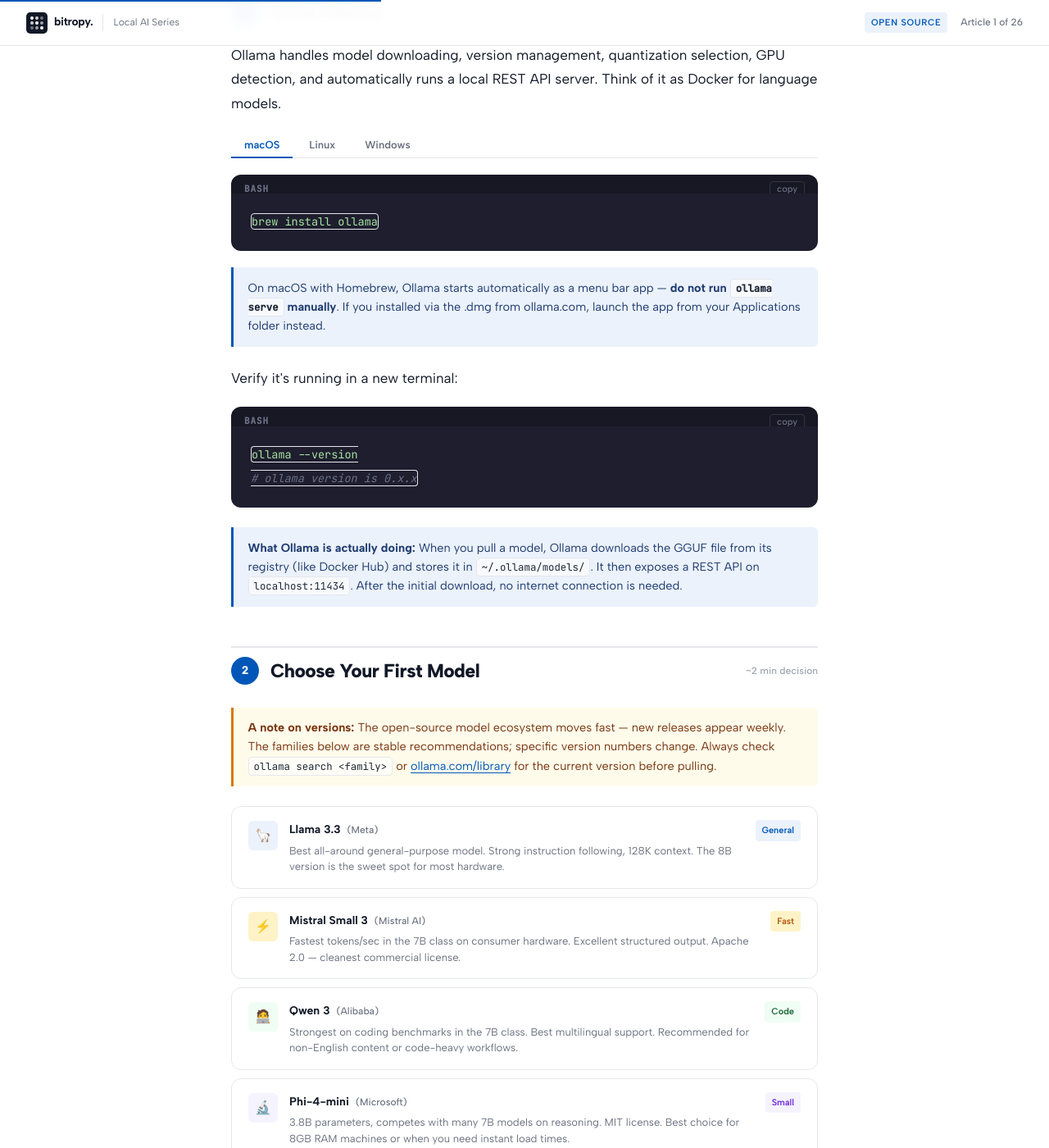
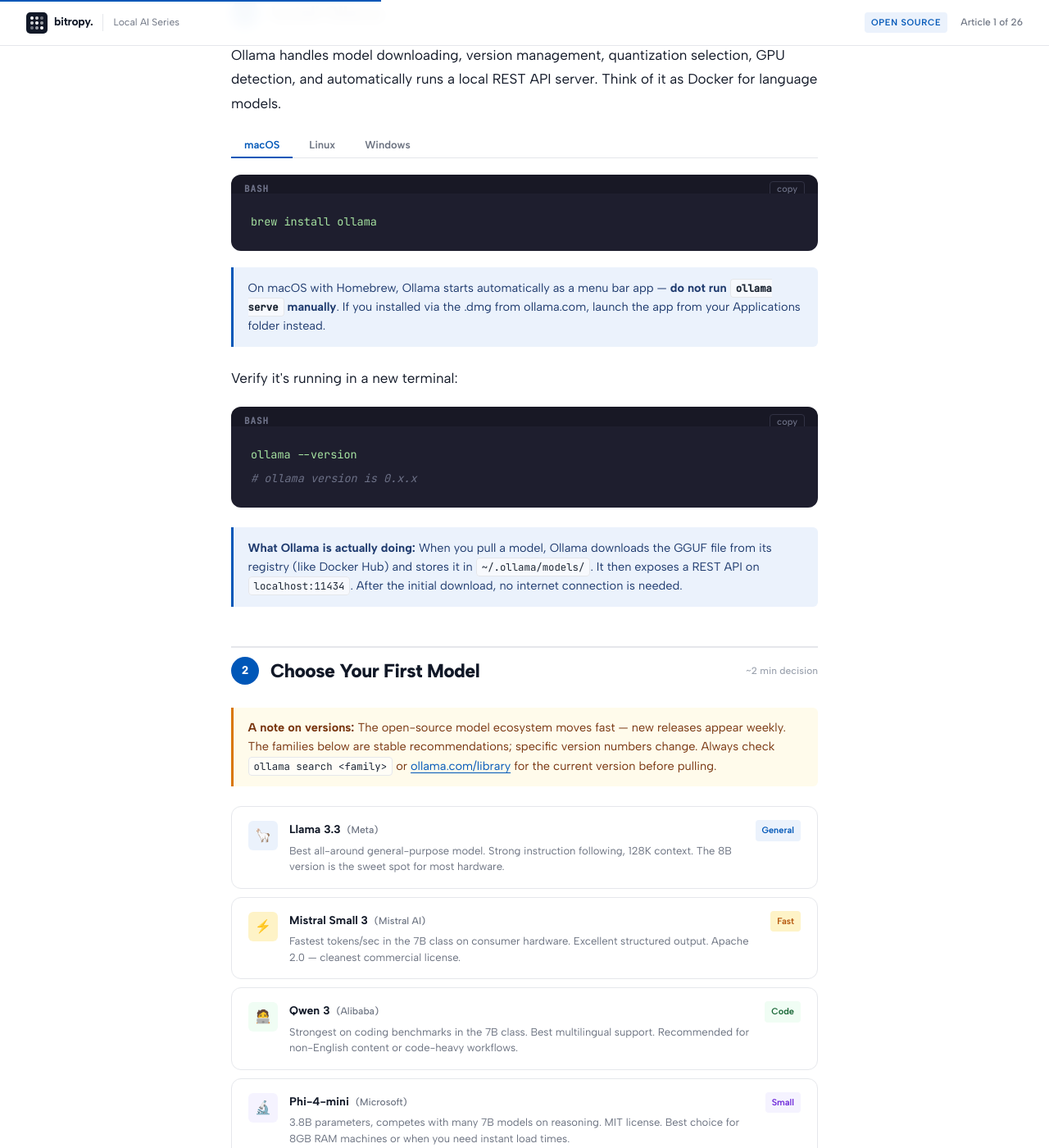
Before and after one commit to mazek/mazek.github.io, a Jekyll site: the page projects/article-01-local-llm.html, which Jekyll copies as it is, in a window 1280 px wide and 1400 px high, scrolled down 3519 px. Shown: the whole window at 82% size. Built offline with Jekyll 4.4.1, drawn with Linux system fonts in a browser that asks for light colours.

Commit message:
Update article-01-local-llm.html
Co-Authored-By: Claude Sonnet 4.6 <noreply@anthropic.com>

```diff
--- a/projects/article-01-local-llm.html
+++ b/projects/article-01-local-llm.html
@@ -287,6 +287,8 @@ pre code {
   color: #CDD6F4;
   background: none;
   padding: 0;
+  border: none;
+  border-radius: 0;
 }
 code {
   font-family: 'JetBrains Mono', monospace;
```
